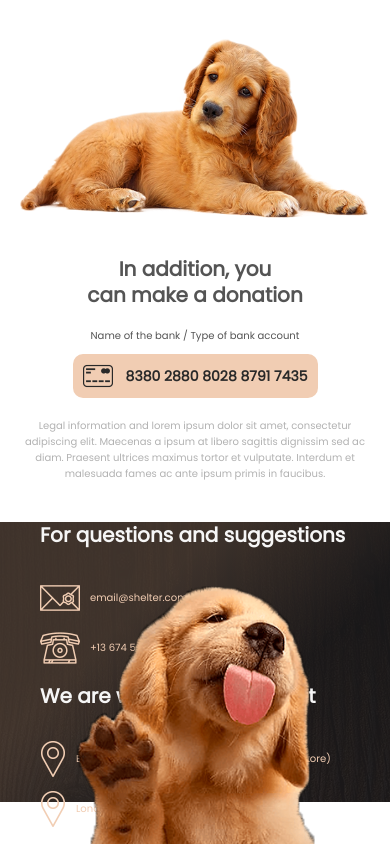
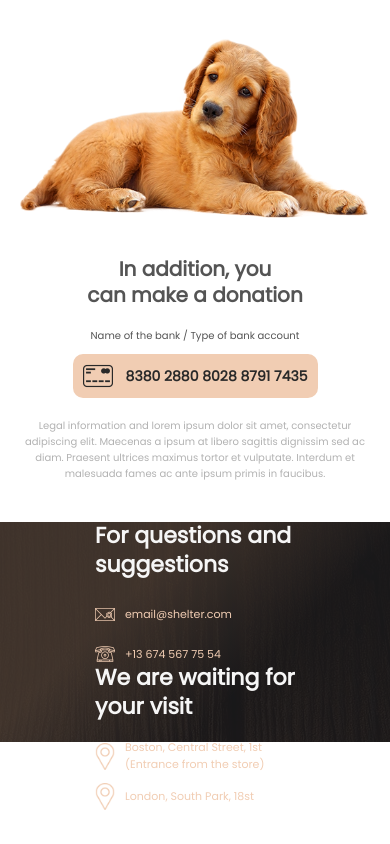
Before and after one commit to Babiy7/dogs-app, a React (Create React App) app: page / in a window 390 px wide. Shown: the part 3374-4218 px from the top of the page. After the commit the page ends 4184 px from the top, so only its background shows below. Built offline with nearby package versions, Linux system fonts and the light colour scheme; a web font is replaced by a local one.

Commit message:
Made responsive for screen tablet.

```diff
--- a/src/components/FooterContent/FooterContent.module.scss
+++ b/src/components/FooterContent/FooterContent.module.scss
@@ -7,12 +7,22 @@
 
   text-align: left;
 
+  @media ($tablet) {
+    width: 200px;
+  }
+
   .Title {
     margin-bottom: 35px;
 
     color: $white;
 
     @extend %title;
+
+    @media ($tablet) {
+      margin-bottom: 25px;
+
+      font-size: 22px;
+    }
   }
 
   .Item {
@@ -21,8 +31,26 @@
     align-items: center;
     margin-bottom: 20px;
 
+    &:last-child {
+      margin-bottom: 0px;
+    }
+
+    @media ($tablet) {
+      height: 20px;
+
+      margin-bottom: 20px;
+    }
+
     .Icon {
       margin: auto;
+
+      @media ($laptop-L) {
+        width: 25px;
+      }
+
+      @media ($tablet) {
+        width: 20px;
+      }
     }
 
     .Text {
@@ -33,7 +61,7 @@
       font-size: 15px;
 
       @media ($laptop-L) {
-        font-size: calcFluidFontSize(10, 13);
+        font-size: calcFluidFontSize(11, 13);
       }
     }
   }
--- a/src/components/sections/Footer/Footer.module.scss
+++ b/src/components/sections/Footer/Footer.module.scss
@@ -32,6 +32,10 @@
     height: 280px;
   }
 
+  @media ($tablet) {
+    height: 220px;
+  }
+
   .Container {
     width: 100%;
     max-width: 1200px;
@@ -51,6 +55,10 @@
       justify-content: space-around;
     }
 
+    // @media ($tablet) {
+    //   justify-content: space-between;
+    // }
+
     .ImageContainer {
       width: 284px;
       position: relative;
@@ -59,6 +67,10 @@
 
       @media ($laptop-L) {
         width: 240px;
+      }
+
+      @media ($tablet) {
+        display: none;
       }
 
       .Image {
```
